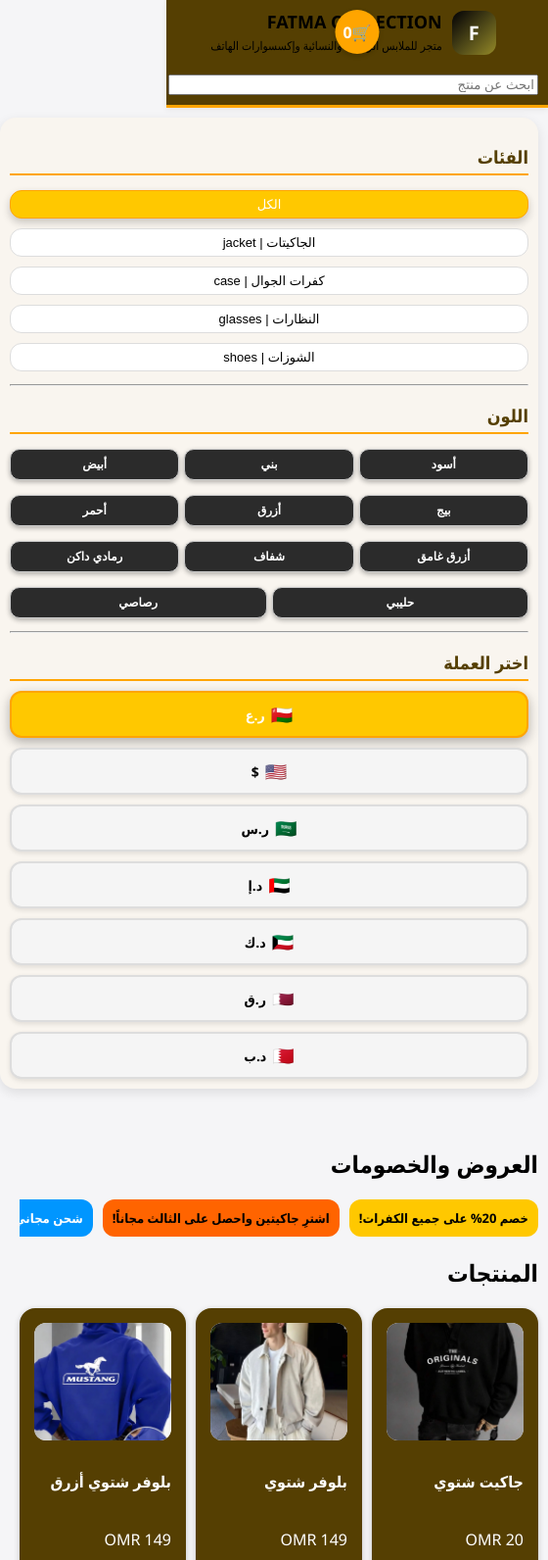
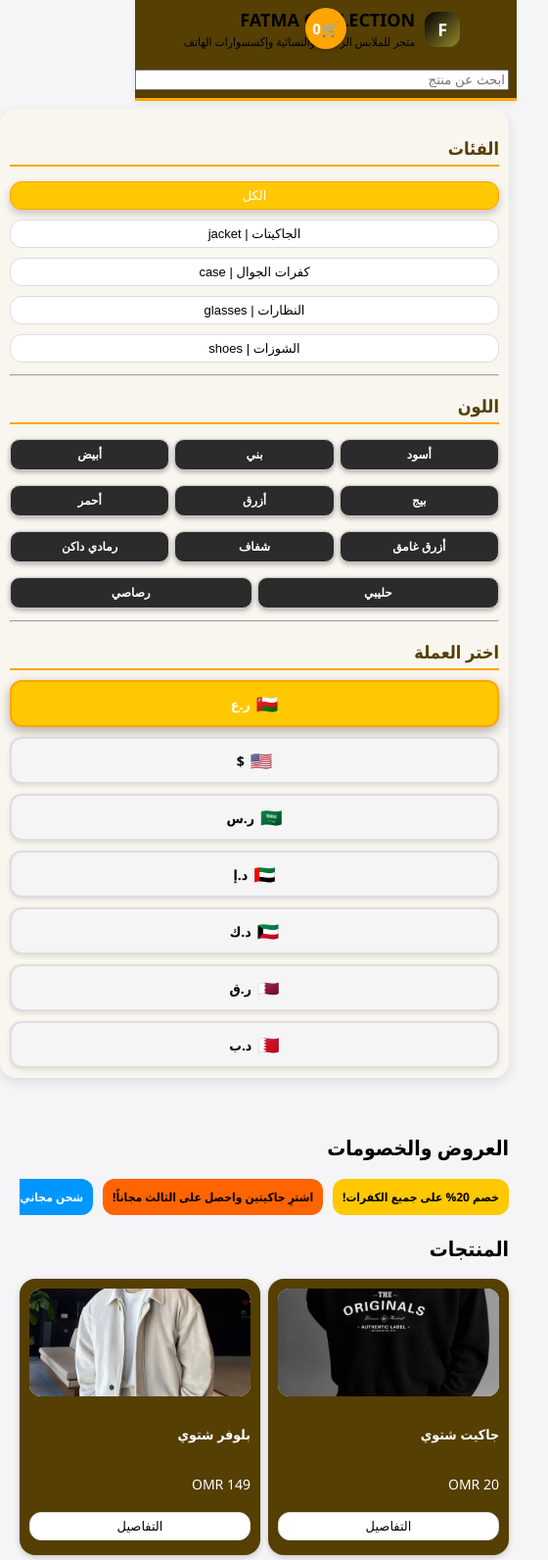
Before and after one commit to abdullahalfarsi/fatma-collection11, a plain HTML site: page index.html in a window 390 px wide. Shown: the top 1592 px of the page at 98% size, 560 px wide, since content can reach past the window. Drawn offline with nearby package versions, Linux system fonts and the light colour scheme.

Commit message:
Add files via upload

```diff
--- a/index.html
+++ b/index.html
@@ -85,6 +85,27 @@
 }
 </style>
 <script src="https://cdn.jsdelivr.net/npm/emailjs-com@3/dist/email.min.js"></script>
+
+<!-- ===== تحسينات إضافية للجوال فقط (بدون حذف أو تغيير أي كود) ===== -->
+<style>
+@media (max-width: 480px){
+  body{font-size:14px}
+  header{padding:8px}
+  .logo-box{width:36px;height:36px;font-size:18px}
+  .container{padding:8px}
+  aside{padding:10px}
+  .product-grid{grid-template-columns:repeat(2,1fr);gap:8px}
+  .card{padding:10px}
+  .card-img{height:110px}
+  .btn{font-size:13px;padding:6px 8px}
+  #cartIcon{width:42px;height:42px;font-size:15px;top:8px}
+  #cartDropdown{width:96%}
+  .modal-box{width:95%;padding:12px}
+  .thumbnail{width:32px;height:32px}
+  #offers div{min-width:140px;font-size:12px}
+}
+</style>
+
 </head>
 <body>
 
```
